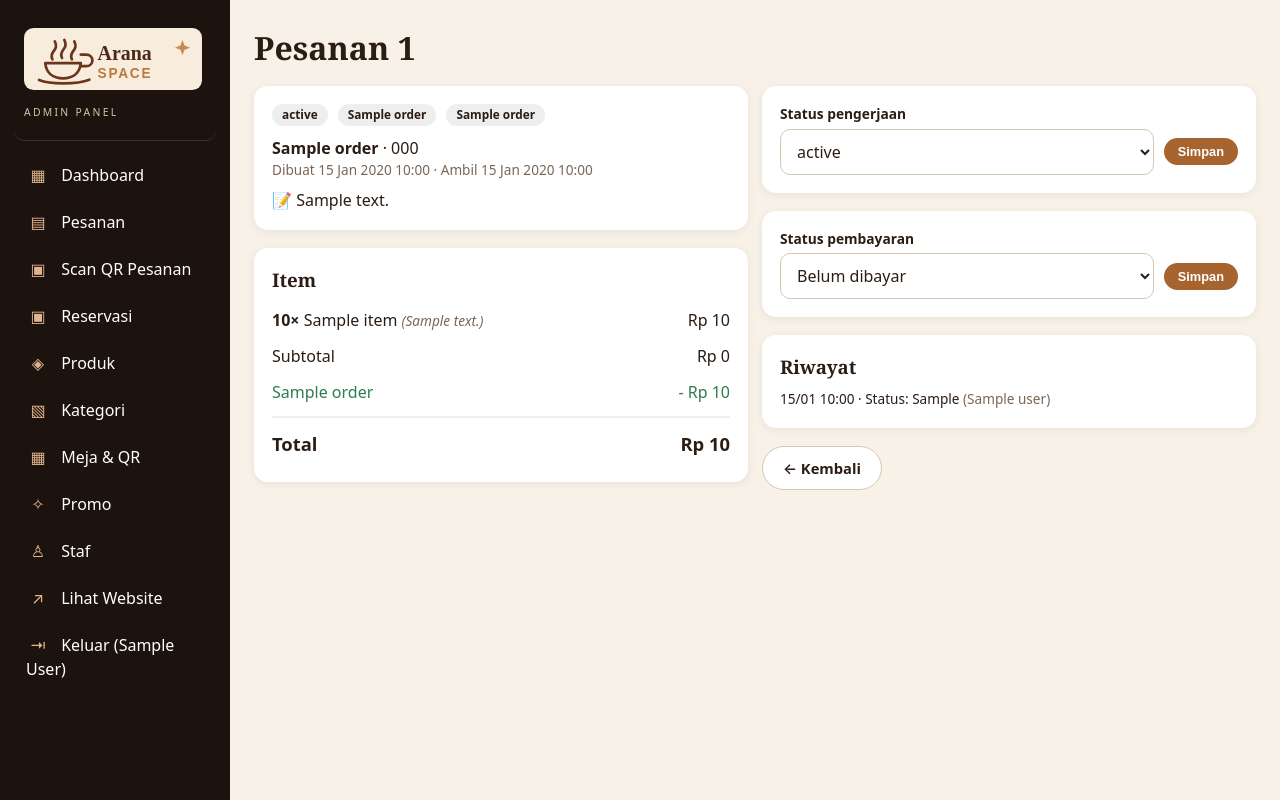
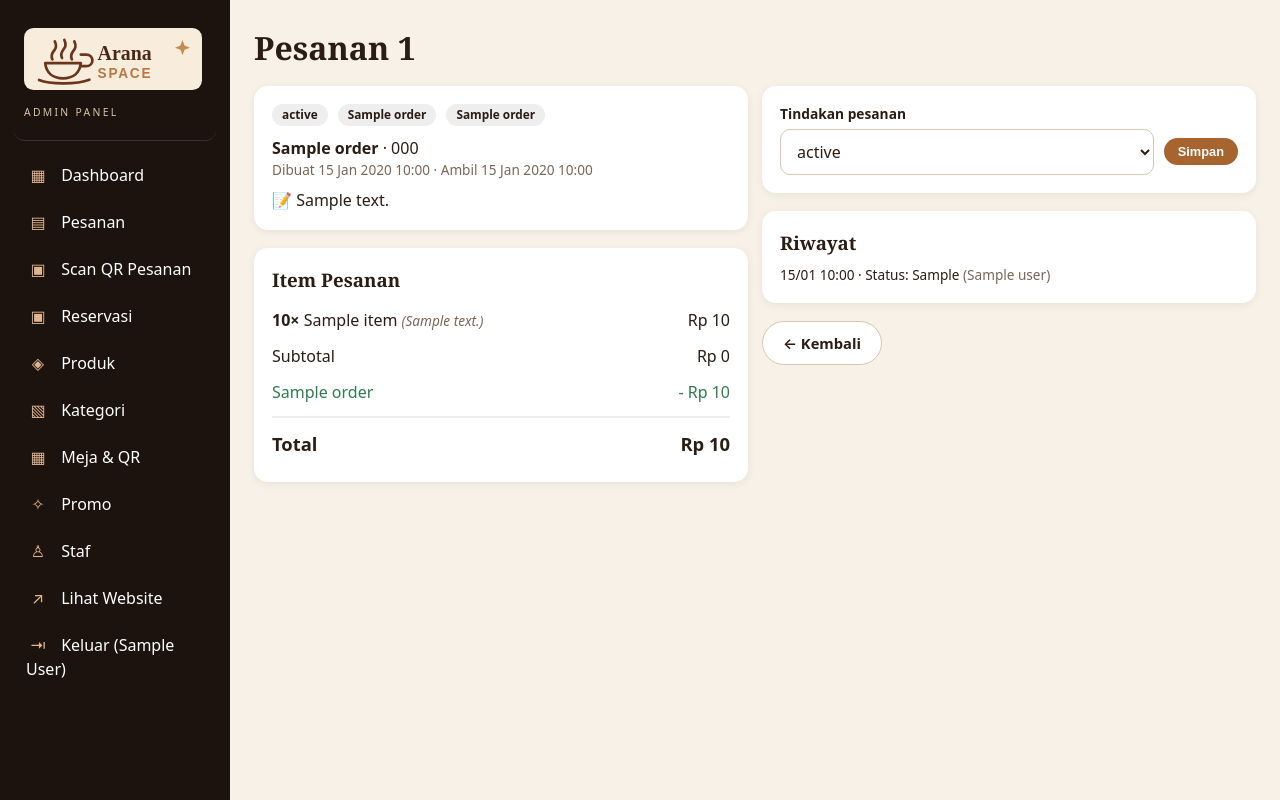
Before and after one commit to adityatrihidayat42-max/Sasprojek, a Laravel app: template resources/views/admin/orders/show.blade.php in a window 1280 px wide. Run offline with Laravel 12, Linux system fonts and the light colour scheme; the visitor is signed in with stand-in values (Sample User, id 1); the template is opened without the code that fills it: most values are stand-ins (such as "Sample title", 1, 10 or a date in 2020).

Commit message:
Restrict order actions by staff role and payment method

```diff
--- a/resources/views/admin/orders/show.blade.php
+++ b/resources/views/admin/orders/show.blade.php
@@ -13,7 +13,7 @@
       @if($order->customer_note)<p style="margin-top:8px">📝 {{ $order->customer_note }}</p>@endif
     </div>
     <div class="panel">
-      <h3 class="serif" style="margin-bottom:8px">Item</h3>
+      <h3 class="serif" style="margin-bottom:8px">Item Pesanan</h3>
       @foreach($order->items as $it)
         <div class="sum-line"><span><b>{{ $it->quantity }}×</b> {{ $it->product_name }}@if($it->note) <i class="muted small">({{ $it->note }})</i>@endif</span><span>{{ rp($it->line_total) }}</span></div>
       @endforeach
@@ -23,28 +23,42 @@
     </div>
   </div>
   <div>
-    <form class="panel" method="POST" action="{{ route('admin.orders.status', $order) }}">@csrf @method('PATCH')
-      <label>Status pengerjaan</label>
-      <div class="row"><select name="order_status" style="flex:1">
-        @foreach($statusOptions as $k => $v)<option value="{{ $k }}" @selected($order->order_status === $k)>{{ $v }}</option>@endforeach</select>
-        <button class="btn sm">Simpan</button></div>
+    @if(count($statusOptions))
+    <form class="panel" method="POST" action="{{ route('admin.orders.status', $order) }}">
+      @csrf @method('PATCH')
+      <label>{{ auth()->user()->role === 'kitchen' ? 'Proses dapur' : 'Tindakan pesanan' }}</label>
+      <div class="row">
+        <select name="order_status" style="flex:1" required>
+          @foreach($statusOptions as $k => $v)<option value="{{ $k }}">{{ $v }}</option>@endforeach
+        </select>
+        <button class="btn sm">{{ auth()->user()->role === 'kitchen' ? 'Perbarui' : 'Simpan' }}</button>
+      </div>
+      @if(auth()->user()->role === 'kitchen')
+        <p class="muted small" style="margin-top:8px">Saat tombol Siap Disajikan ditekan, pesanan ditandai selesai. Staf kemudian mengantarkan pesanan ke meja atau menyerahkannya kepada pelanggan takeaway.</p>
+      @endif
     </form>
-    @if(in_array(auth()->user()->role, ['admin','cashier']))
-    <form class="panel" method="POST" action="{{ route('admin.orders.payment', $order) }}">@csrf @method('PATCH')
-      <label>Status pembayaran</label>
-      <div class="row"><select name="payment_status" style="flex:1">
-        @foreach(\App\Models\Order::PAYMENTS as $k => $v)<option value="{{ $k }}" @selected($order->payment_status === $k)>{{ $v }}</option>@endforeach</select>
-        <button class="btn sm">Simpan</button></div>
+    @endif
+    @if(in_array(auth()->user()->role, ['admin','cashier']) && ($order->payment_method ?? 'cash') === 'cash' && $order->payment_status !== 'paid' && $order->order_status !== 'cancelled')
+    <form class="panel" method="POST" action="{{ route('admin.orders.payment', $order) }}">
+      @csrf @method('PATCH')
+      <h3 class="serif">Konfirmasi pembayaran tunai</h3>
+      <p class="muted small">Pastikan uang sudah diterima. Setelah dikonfirmasi, pesanan otomatis masuk antrean dapur.</p>
+      <input type="hidden" name="payment_status" value="paid">
+      <button class="btn sm" style="margin-top:10px">Konfirmasi sudah dibayar</button>
     </form>
+    @elseif(($order->payment_method ?? 'cash') === 'qris')
+      <div class="panel"><b>Pembayaran QRIS</b><p class="muted small">Status: {{ $order->paymentLabel() }}. Pembayaran QRIS harus diverifikasi oleh payment gateway; kasir tidak dapat mengubahnya secara manual.</p></div>
     @endif
     <div class="panel">
       <h3 class="serif" style="margin-bottom:8px">Riwayat</h3>
-      @foreach($order->histories->sortByDesc('id') as $h)
+      @forelse($order->histories->sortByDesc('id') as $h)
         <p class="small">{{ $h->created_at->format('d/m H:i') }} ·
-          {{ $h->type === 'payment' ? 'Bayar' : 'Status' }}:
+          {{ $h->type === 'payment' ? 'Pembayaran' : 'Status' }}:
           {{ $h->type === 'payment' ? (\App\Models\Order::PAYMENTS[$h->new_value] ?? $h->new_value) : (\App\Models\Order::STATUSES[$h->new_value] ?? $h->new_value) }}
           <span class="muted">({{ $h->user->name ?? 'Pelanggan' }})</span></p>
-      @endforeach
+      @empty
+        <p class="muted small">Belum ada riwayat perubahan.</p>
+      @endforelse
     </div>
     <a class="btn light" href="{{ route('admin.orders') }}">← Kembali</a>
   </div>
```
